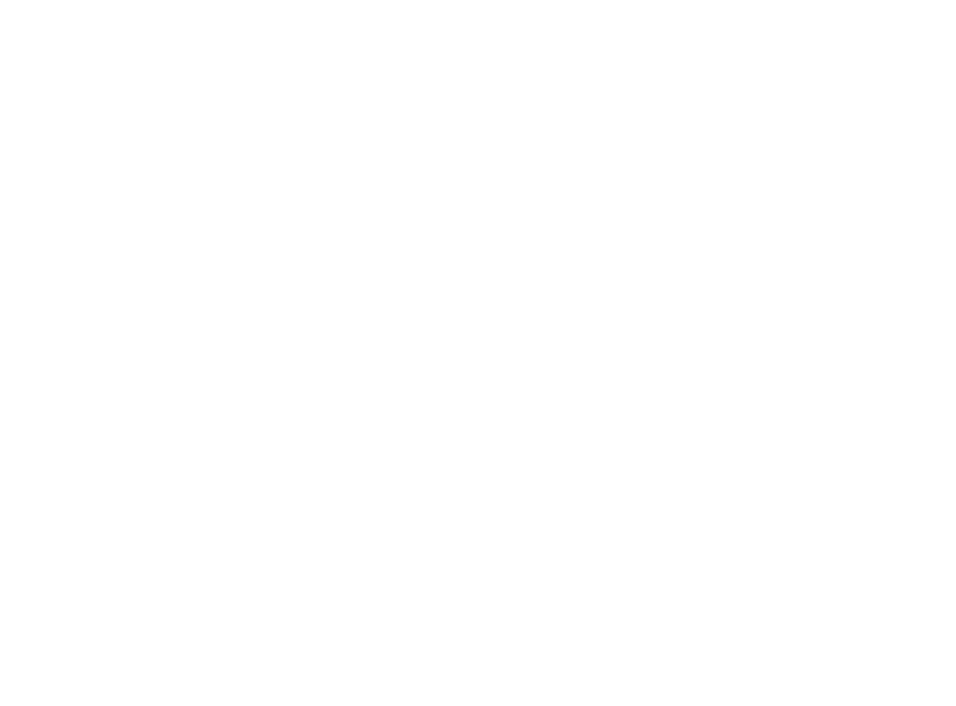
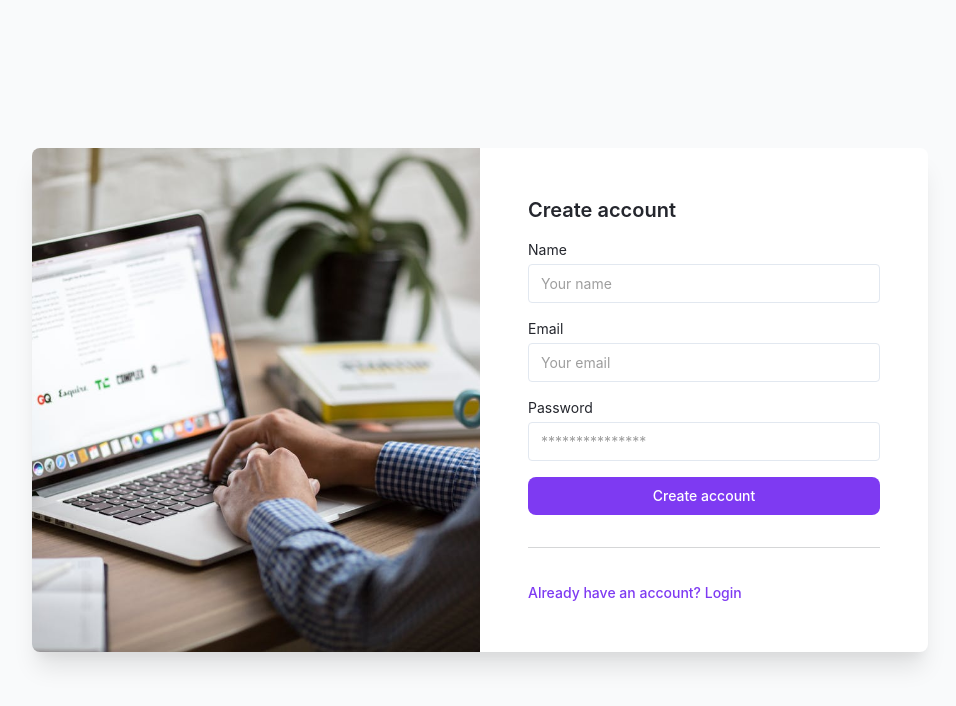
Before and after one commit to fandi-ahmad/seebuy-frontend, a React (Create React App) app: page /register in a window 1280 px wide. Before the commit this address had no page. Shown: the top 706 px of the page, without its empty margins (160-1116 px from the left). Built offline with nearby package versions, Linux system fonts and the light colour scheme.

Commit message:
add register

```diff
--- a/src/App.js
+++ b/src/App.js
@@ -8,6 +8,8 @@
 import DataAdmin from "./pages/DataAdmin";
 import MenuBazar from "./pages/MenuBazar";
 import { DataPesanan } from "./pages/DataPesanan";
+import Login from "./pages/Login";
+import Register from "./pages/Register";
 
 function App() {
     return (
@@ -17,6 +19,8 @@
                 <Route path="/data-admin" element={<DataAdmin/>} />
                 <Route path="/menu-bazar" element={<MenuBazar/>} />
                 <Route path="/data-pesanan" element={<DataPesanan/>} />
+                <Route path="/login" element={<Login/>} />
+                <Route path="/register" element={<Register/>} />
             </Routes>
         </BrowserRouter>
     );
--- /dev/null
+++ b/src/api/Auth.js
@@ -0,0 +1,19 @@
+import axios from 'axios';
+
+const apiUrl = 'http://localhost:8000/api/cms';
+
+export const RegisterUser = (data) => {
+    return axios.post(`${apiUrl}/register`, data)
+    .then(response => response.data)
+    .catch(error => {
+        throw error;
+    });
+}
+
+export const LoginUser = (data) => {
+    return axios.post(`${apiUrl}/login`, data)
+    .then(response => response.data)
+    .catch(error => {
+        throw error;
+    });
+}
--- /dev/null
+++ b/src/layouts/AuthLayout.js
@@ -0,0 +1,13 @@
+import React from 'react'
+
+export const AuthLayout = ({children}) => {
+    return (
+        <div className="flex items-center min-h-screen p-6 bg-gray-50">
+            <div className="flex-1 h-full max-w-4xl mx-auto overflow-hidden bg-white rounded-lg shadow-xl">
+                <div className="flex flex-col overflow-y-auto md:flex-row">
+                    {children}
+                </div>
+            </div>
+        </div>
+    )
+}
--- /dev/null
+++ b/src/pages/Login.js
@@ -0,0 +1,50 @@
+import React from 'react'
+import { AuthLayout } from '../layouts/AuthLayout'
+import { Link } from 'react-router-dom'
+
+const Login = () => {
+    const loginOffice = require('../assets/img/login-office.jpeg')
+
+    return (
+        <AuthLayout>
+            <div className="h-32 md:h-auto md:w-1/2">
+                <img className="object-cover w-full h-full" src={loginOffice} alt="Office" />
+            </div>
+            <div className="flex items-center justify-center p-6 sm:p-12 md:w-1/2">
+                <div className="w-full">
+                <h1 className="mb-4 text-xl font-semibold text-gray-700">
+                    Login
+                </h1>
+                <label className="block text-sm">
+                    <span className="text-gray-700">Email</span>
+                    <input type='email' placeholder="Your email" className="block w-full mt-1 text-sm text-gray-700 focus:border-purple-400 focus:outline-none focus:shadow-outline-purple form-input" />
+                </label>
+                <label className="block mt-4 text-sm">
+                    <span className="text-gray-700">Password</span>
+                    <input type="password" placeholder="***************" className="block w-full mt-1 text-sm text-gray-700 focus:border-purple-400 focus:outline-none focus:shadow-outline-purple form-input" />
+                </label>
+
+                {/* <!-- You should use a button here, as the anchor is only used for the example  --> */}
+                <a href="../index.html" className="block w-full px-4 py-2 mt-4 text-sm font-medium leading-5 text-center text-white transition-colors duration-150 bg-purple-600 border border-transparent rounded-lg active:bg-purple-600 hover:bg-purple-700 focus:outline-none focus:shadow-outline-purple" >
+                    Log in
+                </a>
+
+                <hr className="my-8" />
+
+                <p className="mt-4">
+                    <a href="./forgot-password.html" className="text-sm font-medium text-purple-600 hover:underline" >
+                        Forgot your password?
+                    </a>
+                </p>
+                <p className="mt-1">
+                    <Link to={'/register'} className="text-sm font-medium text-purple-600 hover:underline" >
+                        Create account
+                    </Link>
+                </p>
+                </div>
+            </div>
+        </AuthLayout>
+    )
+}
+
+export default Login
--- /dev/null
+++ b/src/pages/Register.js
@@ -0,0 +1,114 @@
+import React from 'react'
+import { AuthLayout } from '../layouts/AuthLayout'
+import { Link, useNavigate } from 'react-router-dom'
+import { RegisterUser } from '../api/Auth'
+import { useState, useEffect } from 'react'
+import { AlertSuccess, AlertError } from '../components/SweetAlert'
+import { ModalLoading, openModal, closeModal } from '../components/BaseModal'
+
+const Register = () => {
+    const createAccountImg = require('../assets/img/create-account-office.jpeg')
+
+    const [name, setName] = useState('')
+    const [email, setEmail] = useState('')
+    const [password, setPassword] = useState('')
+
+    const navigate = useNavigate()
+
+    const handleChange = (e) => {
+        const { name, value } = e.target;
+
+        switch (name) {
+            case 'name':
+                setName(value);
+                break;
+            case 'email':
+                setEmail(value);
+                break;
+            case 'password':
+                setPassword(value);
+                break;
+            default:
+                break;
+        }
+    }
+
+    const cek = () => {
+        console.log('name:', name)
+        console.log('email:', email)
+        console.log('password:', password)
+    }
+
+    const resetData = () => {
+        setName('')
+        setEmail('')
+        setPassword('')
+    }
+
+    const createAccount = async () => {
+        try {
+            openModal('modal-loading')
+            const result = await RegisterUser({
+                name: name,
+                email: email,
+                password: password
+            })
+
+            closeModal('modal-loading')
+            AlertSuccess('Check your email for verification')
+            resetData()
+            setTimeout(() => {
+                navigate('/login')
+            }, 5000);
+        } catch (error) {
+            console.log(error)
+        }
+    }
+
+
+    return (
+        <AuthLayout>
+            <div className="h-32 md:h-auto md:w-1/2">
+                <img src={createAccountImg} className="object-cover w-full h-full" alt="Office" />
+            </div>
+            <div className="flex items-center justify-center p-6 sm:p-12 md:w-1/2">
+                <div className="w-full">
+                <h1 className="mb-4 text-xl font-semibold text-gray-700">Create account</h1>
+                <label className="block text-sm">
+                    <span className="text-gray-700">Name</span>
+                    <input name='name' value={name} onChange={handleChange} autoComplete='off' type='text' placeholder="Your name" className="block w-full mt-1 text-sm text-gray-700 focus:border-purple-400 focus:outline-none focus:shadow-outline-purple form-input" />
+                </label>
+                <label className="block mt-4 text-sm">
+                    <span className="text-gray-700">Email</span>
+                    <input name='email' value={email} onChange={handleChange} autoComplete='off' type='email'  placeholder="Your email" className="block w-full mt-1 text-sm text-gray-700 focus:border-purple-400 focus:outline-none focus:shadow-outline-purple form-input" />
+                </label>
+                <label className="block mt-4 text-sm">
+                    <span className="text-gray-700">Password</span>
+                    <input name='password' value={password} onChange={handleChange} autoComplete='off' type="password" placeholder="***************" className="block w-full mt-1 text-sm text-gray-700 focus:border-purple-400 focus:outline-none focus:shadow-outline-purple form-input" />
+                </label>
+
+
+                {/* <button onClick={cek} className="block w-full px-4 py-2 mt-4 text-sm font-medium leading-5 text-center text-white transition-colors duration-150 bg-purple-600 border border-transparent rounded-lg active:bg-purple-600 hover:bg-purple-700 focus:outline-none focus:shadow-outline-purple">
+                    cek nilai
+                </button> */}
+
+                <button onClick={createAccount} className="block w-full px-4 py-2 mt-4 text-sm font-medium leading-5 text-center text-white transition-colors duration-150 bg-purple-600 border border-transparent rounded-lg active:bg-purple-600 hover:bg-purple-700 focus:outline-none focus:shadow-outline-purple">
+                    Create account
+                </button>
+
+                <hr className="my-8" />
+
+                <p className="mt-4">
+                    <Link to={'/login'} className="text-sm font-medium text-purple-600 hover:underline" >
+                        Already have an account? Login
+                    </Link>
+                </p>
+                </div>
+            </div>
+
+            <ModalLoading id='modal-loading'/>
+        </AuthLayout>
+    )
+}
+
+export default Register
```
